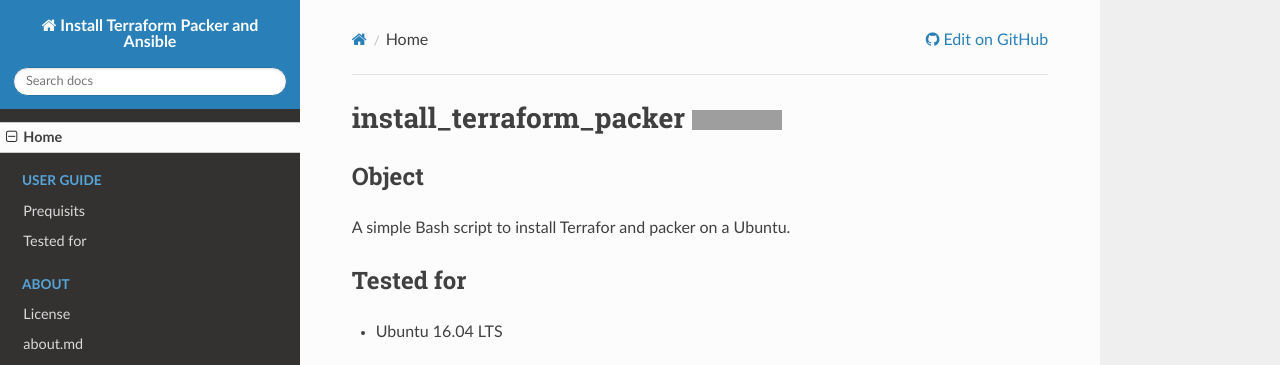
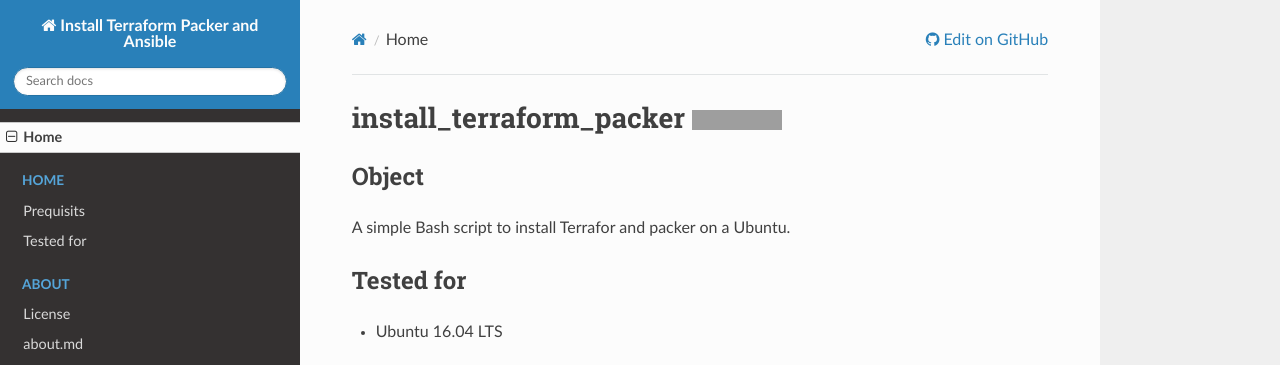
Before and after one commit to andfilipe1/install_terraform_packer, an MkDocs documentation site: the page built from docs/index.md, in a window 1280 px wide. Shown: the top 365 px of the page. Built offline with MkDocs 1.6.1, drawn with Linux system fonts in a browser that asks for light colours; nearby versions of some CDN libraries; old or Windows-style settings are respelled for this version of MkDocs; grey boxes are pictures that could not be loaded.

Commit message:
Mise en forme

```diff
--- a/mkdocs.yml
+++ b/mkdocs.yml
@@ -7,7 +7,7 @@ site_author: Jeremie CUADRADO aka redbeard28
 theme: readthedocs
 pages:
   - [ 'index.md', 'Home' ]
-  - [ 'prequisits.md', 'User Guide', 'Prequisits' ]
-  - [ 'tested_os.md', 'User Guide', 'Tested for' ]
+  - [ 'prequisits.md', 'Home', 'Prequisits' ]
+  - [ 'tested_os.md', 'Home', 'Tested for' ]
   - [ 'license.md', 'About', 'License' ]
   - [ 'about.md', 'About', 'about.md' ]
```
